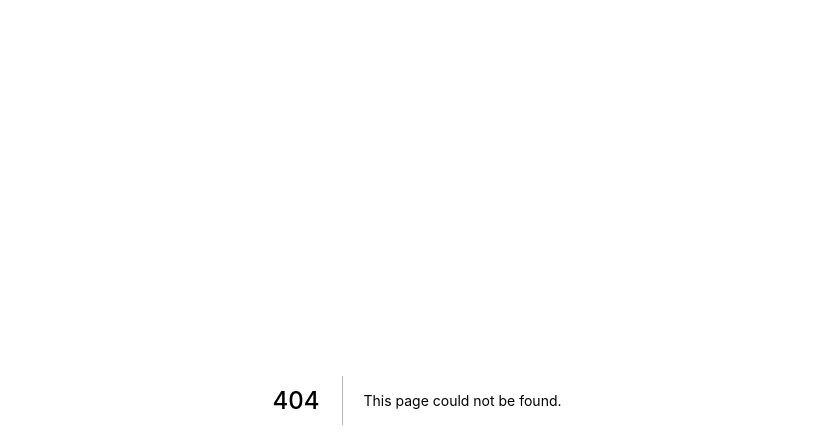
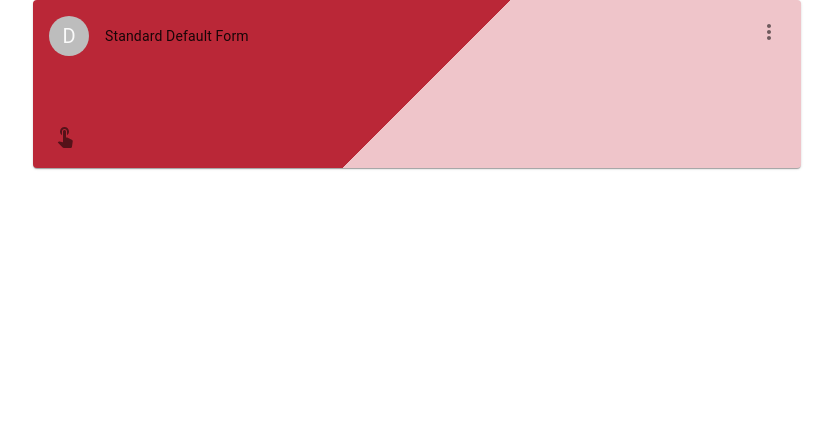
Before and after one commit to Tharunkumar001/pylampDomainRealm, a Next.js app: page /autoMate/DynamicCard in a window 1280 px wide. Before the commit this address had no page. Shown: the top 448 px of the page, without its empty margins (223-1056 px from the left). Built offline with nearby package versions, Linux system fonts and the light colour scheme.

Commit message:
ui update

```diff
--- /dev/null
+++ b/pages/autoMate/DynamicCard.js
@@ -0,0 +1,43 @@
+import * as React from 'react';
+import { Avatar, Card, CardActions, CardContent, CardHeader, IconButton, Typography } from '@material-ui/core';
+import { MoreVertOutlined, TouchApp } from '@material-ui/icons';
+import styles from '../../styles/Home.module.css';
+
+
+
+export default function DynamicCard(props) {
+  const [expanded, setExpanded] = React.useState(false);
+
+  const handleExpandClick = () => {
+    setExpanded(!expanded);
+  };
+
+    return (
+        <Card sx={{ maxWidth: 200 }}  className={styles.adminCard}>
+            <CardHeader
+                avatar={
+                    <Avatar aria-label="recipe">
+                        D
+                    </Avatar>
+                }
+                action={
+                    <IconButton aria-label="settings">
+                        <MoreVertOutlined />
+                    </IconButton>
+                }
+
+                title="Standard Default Form"
+            />
+            <CardContent>
+                <Typography variant="body2" color="text.secondary">
+                    {props.mainContent}
+                </Typography>
+            </CardContent>
+            <CardActions disableSpacing>
+                <IconButton aria-label="add to favorites">
+                    <TouchApp />
+                </IconButton>
+            </CardActions>
+        </Card>
+    );
+}
```
Also changed, not shown: pages/AdminPage.js (+24 -23 lines).
